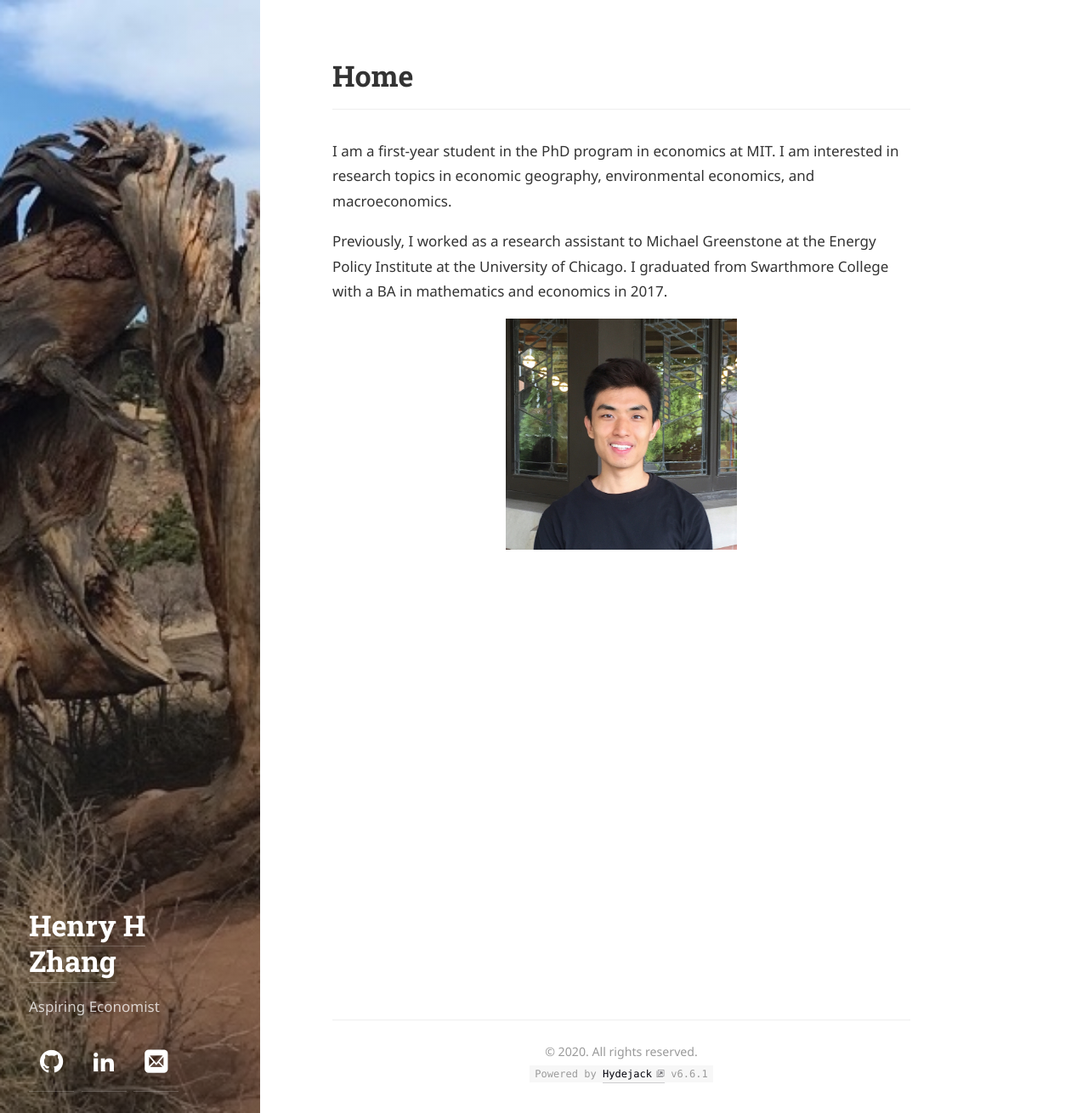
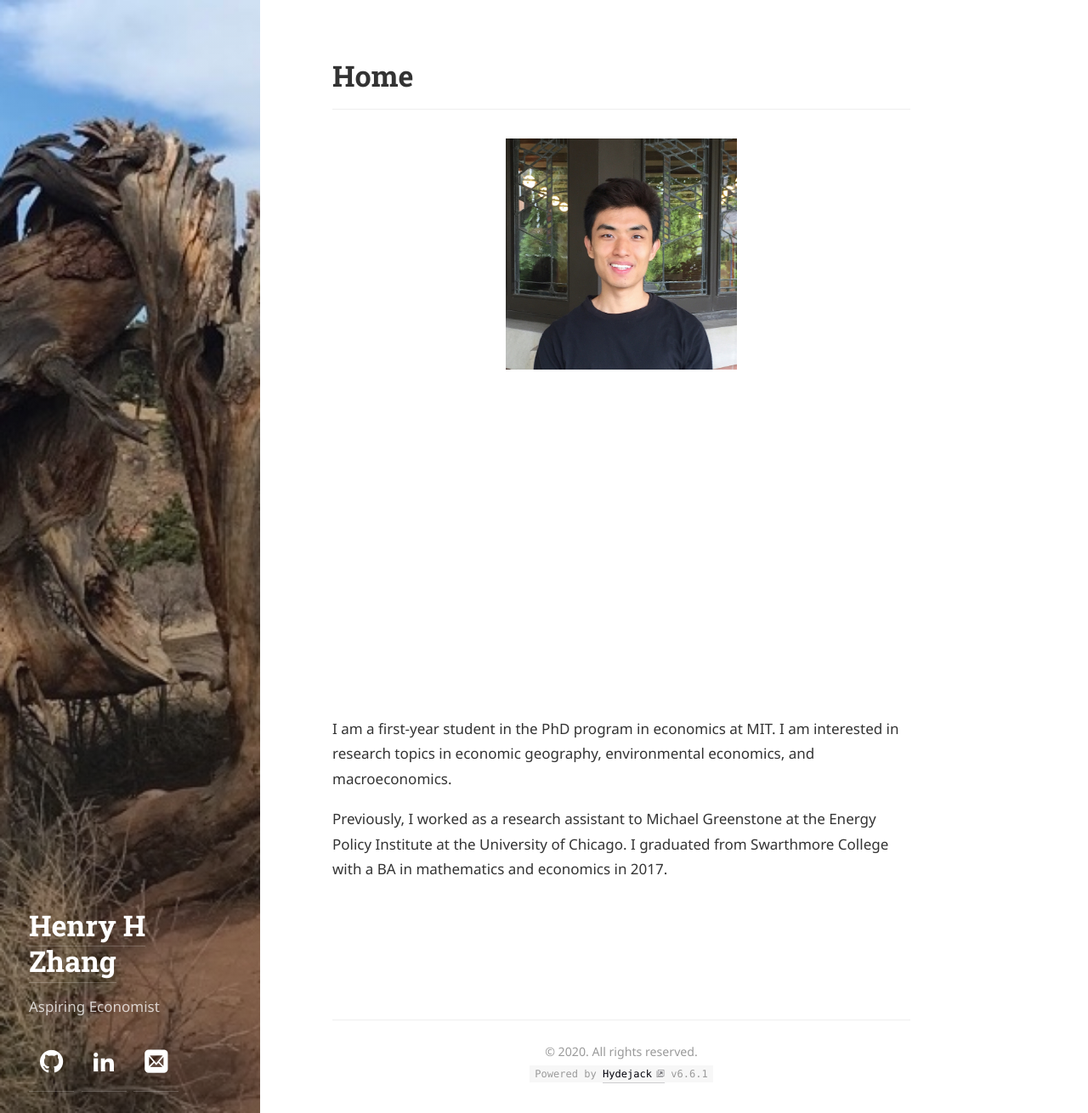
Before and after one commit to verklighet/verklighet.github.io, a Jekyll site: the page built from index.html, in a window 1280 px wide and 1310 px high. Shown: the whole window at 85% size. Built offline with Jekyll 4.4.1, drawn with Linux system fonts in a browser that asks for light colours; some web fonts are replaced; the list of posts is cut into pages by our own code.

Commit message:
Make image left align, appear first

```diff
--- a/index.html
+++ b/index.html
@@ -3,14 +3,13 @@
 title: Home
 order: 1
 ---
+<div style="position:relative;padding-top:100%;">
+	<img src="assets/img/headshot ed small.jpg" alt="Henry Zhang"
+	     align="left"
+	style="position:absolute;margin-left:auto;margin-right:auto;top:0;left:0;right:0;width:40%;height:40%"
+	frameborder="0">
+</div>
+
 <p> I am a first-year student in the PhD program in economics at MIT. I am interested in research topics in economic geography, environmental economics, and macroeconomics. </p>
 
 <p> Previously, I worked as a research assistant to Michael Greenstone at the Energy Policy Institute at the University of Chicago. I graduated from Swarthmore College with a BA in mathematics and economics in 2017. </p>
-
-<div align="left">
-<div style="position:relative;padding-top:100%;">
-	<img src="assets/img/headshot ed small.jpg" alt="Henry Zhang"
-	style="position:absolute;margin-left:auto;margin-right:auto;top:0;left:0;right:0;width:40%;height:40%"
-	frameborder="0">
-</div>
-</div>
```
